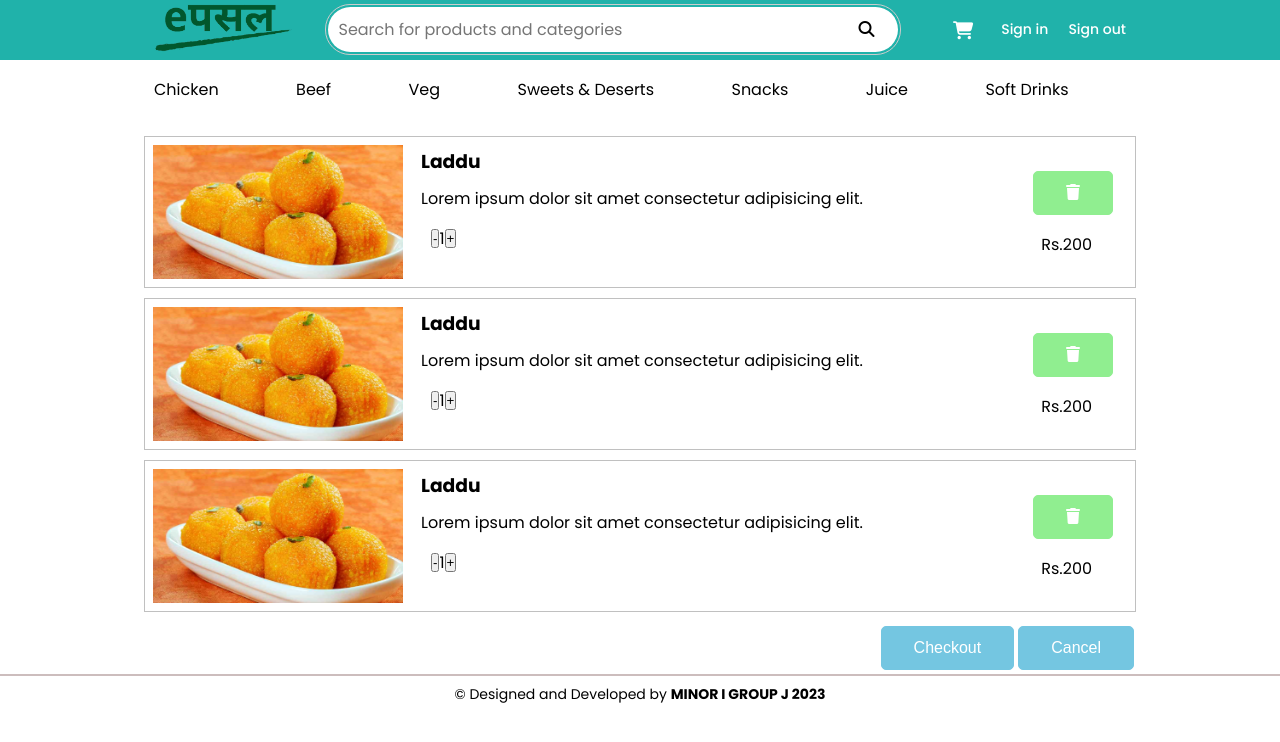
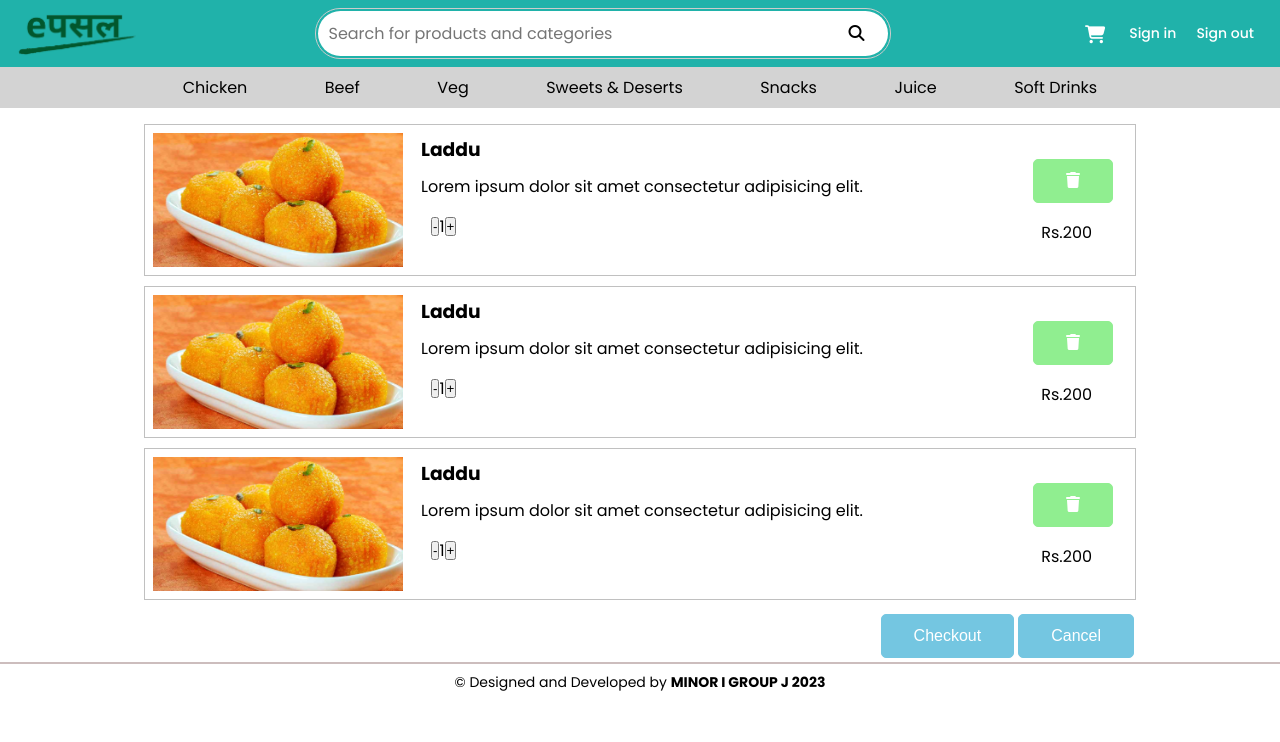
Before and after one commit to agrani58/epasal, a PHP site: page /cart.php in a window 1280 px wide. Shown: the top 742 px of the page. Run offline with PHP 8.4, Linux system fonts and the light colour scheme.

Commit message:
Refactor css

```diff
--- a/_header.php
+++ b/_header.php
@@ -1,41 +1,37 @@
 <!-- Header Start -->
-<header>
-    <div class="header">
-        <div class="container">
-            <div class="logo_background">
-                <a class="logo" href="/epasale/public">
-                    <img src="/epasale/public/img/epasal-primary-logo.png" alt="ePasal - Online Food App" width="140px">
+<header class="header">
+    <div class="header__container">
+        <a class="header_logo" href="/epasale/">
+            <img src="/epasale/public/img/epasal-primary-logo.png" alt="ePasal - Online Food App" width="120px">
         </a>
-            </div>
 
-            <div class="searchBox">
+        <div class="header_searchbar">
             <input type="text" placeholder="Search for products and categories" />
             <div class="search_icon_background">
                 <span class="search_icon"><i class="fas fa-search"></i></span>
             </div>
         </div>
 
-            <div class="navbar" id="nav">
+        <div class="header__nav">
             <ul>
-                    <li>
+                <li class="header_nav-links">
                     <a href="/epasale/public/cart.php">
-                            <div class="cart_icon">
                         <span class="cart_icon"><i class="fas fa-shopping-cart"></i></span>
-                            </div>
                     </a>
                 </li>
-                    <li>
+                <li class="header_nav-links">
                     <a href="#">Sign in</a>
                 </li>
-                    <li>
+                <li class="header_nav-links">
                     <a href="#">Sign out </a>
                 </li>
             </ul>
         </div>
     </div>
-    </div>
 </header>
 <!-- Header End -->
+
+<section id="nav-category">
 
 <div class="container">
     <nav>
@@ -112,3 +108,4 @@
         </ul>
     </nav>
 </div>
+</section>
--- a/public/css/category.css
+++ b/public/css/category.css
@@ -1,43 +1,50 @@
-nav {
+#nav-category {
+    background: lightgray;
+}
+
+#nav-category nav {
     width: 100%;
 }
 
-nav ul {
+#nav-category nav ul {
     display: flex;
-    flex-grow: 8;
-    padding: 10;
-    margin: 10;
     list-style: none;
     position: relative;
 }
 
-nav ul li {
+#nav-category nav ul li {
     display: inline-block;
-    background-color: white;
     flex-grow: 1;
 }
 
-nav a {
+#nav-category nav a {
     color: black;
     display: block;
-    padding: 0 10px;
-    line-height: 60px;
+    padding: 8px 10px;
     font-size: 16px;
     text-decoration: none;
+    text-align: center;
 
 }
 
+#nav-category nav a:hover {
+    background: gray;
+}
+
 /* Hide Dropdown by Default*/
-nav ul ul {
+#nav-category nav ul ul {
     display: none;
     position: absolute;
-    top: 60px;
+    top: 100%;
+    z-index: 999;
 }
 
 /* Display Dropdown on Hover */
-nav ul li:hover>ul {
+#nav-category nav ul li:hover >  ul {
     display: inherit;
+    background: lightgray;
 }
+
 
 /* Fisrt Tier Dropdown */
 nav ul ul li {
--- a/public/css/global.css
+++ b/public/css/global.css
@@ -20,6 +20,10 @@ p {
 
 input {
     font: inherit;
+}
+
+img {
+    vertical-align: middle;
 }
 
 .container{
--- a/public/css/header.css
+++ b/public/css/header.css
@@ -1,53 +1,38 @@
 /* Header styles */
 header {
   background: lightseagreen;
-  color: #c3aaaa;
-  margin-left: auto;
-  margin-right: auto;
+  padding-top: 0.5rem;
+  padding-bottom: 0.5rem;
 }
 
-.header .container {
+.header__container {
+  color: #c3aaaa;
   display: flex;
   align-items: center;
   justify-content: space-between;
+  max-width: 1300px;
+  padding-left: 1rem;
+  padding-right: 1rem;
+  margin-right: auto;
+  margin-left: auto;
+}
+
+
+.header_logo {
+ width: 120px;
+}
+
+.header_searchbar {
+  display: flex;
+  width: 100%;
+  padding: 2px;
+  max-width: 36rem;
+  border-radius: 25px;
+  border: 1px solid #ccc;
 
 }
 
-.logo_background {
-  /* display: flex; */
-  align-items: center;
-}
-
-/* Increase the size of the logo image */
-.logo {
-  width: 100px;
-  /* Adjust the width to make the image larger */
-  height: 60px;
-  /* Adjust the height to make the image larger */
-  margin-left: 0.5rem;
-
-}
-
-.logo_img {
-  margin-top: 10px;
-
-}
-
-.logo_img img {
-  width: 160px;
-}
-
-.searchBox {
-  display: flex;
-  border: 1px solid #ccc;
-  width: 100%;
-  max-width: 36rem;
-  border-radius: 25px;
-  padding: 2px;
-
-}
-
-.searchBox input {
+.header_searchbar input {
   border: none;
   outline: none;
   padding: 10px;
@@ -77,35 +62,32 @@ header {
 .cart_icon {
   display: flex;
   align-items: center;
-}
-
-.cart_icon {
+  padding: 4px;
   font-size: 18px;
-  padding: 4px;
 }
 
 /* Navbar styles */
-.navbar {
+.header__nav {
   border: 0px;
 }
 
-.navbar ul {
+.header__nav ul {
   display: flex;
   border: 0px;
 }
 
-.navbar li {
+.header__nav li {
   list-style: none;
   padding: 10px;
-  line-height: 31px;
   border-bottom: 0px;
+  line-height: 1.5;
 }
 
-.navbar a:hover {
+.header__nav a:hover {
   opacity: 0.75;
 }
 
-.navbar a {
+.header__nav a {
   color: #fff;
   text-decoration: none;
   font-weight: 500;
```
Lines whose indentation alone changed are shown as unchanged.
